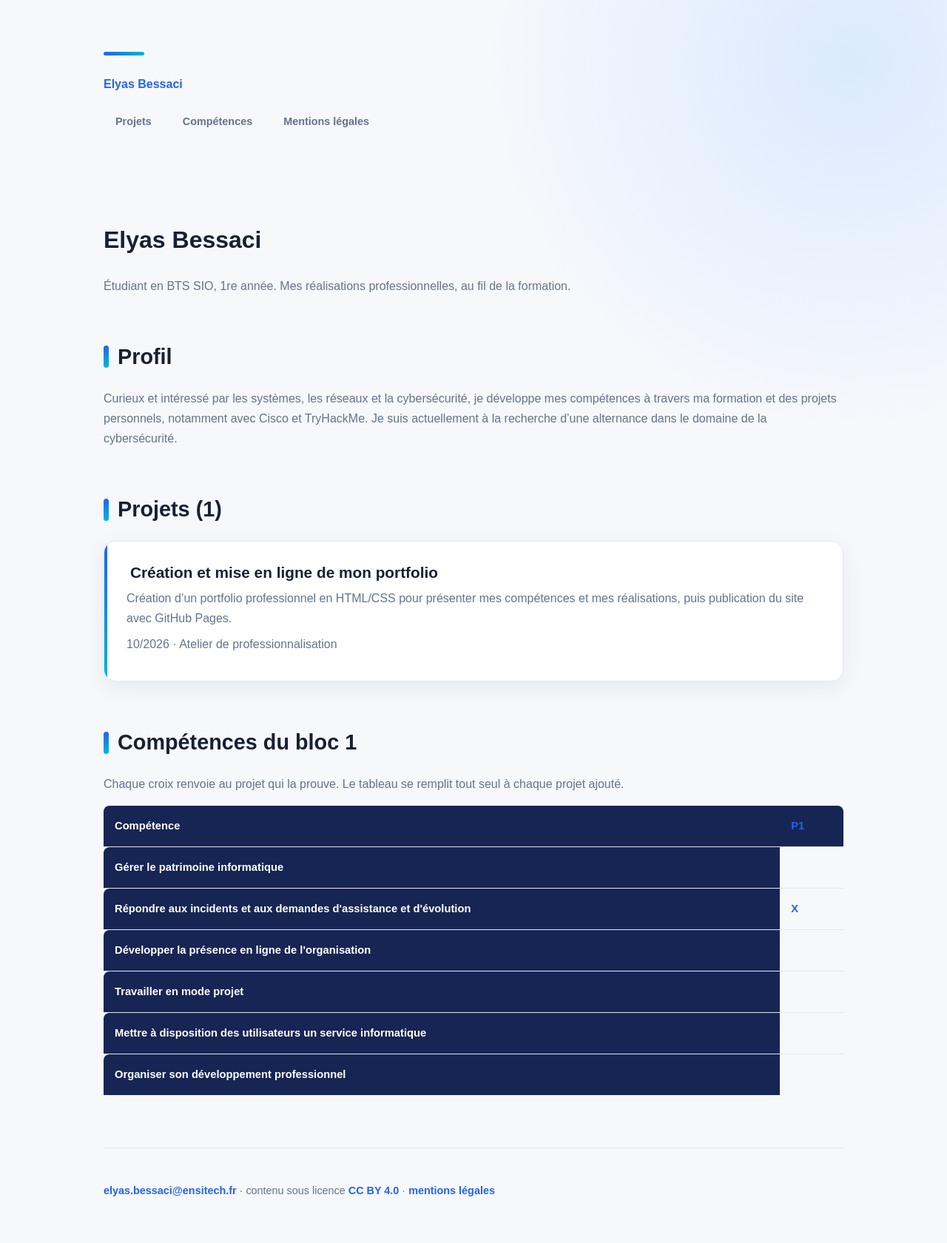
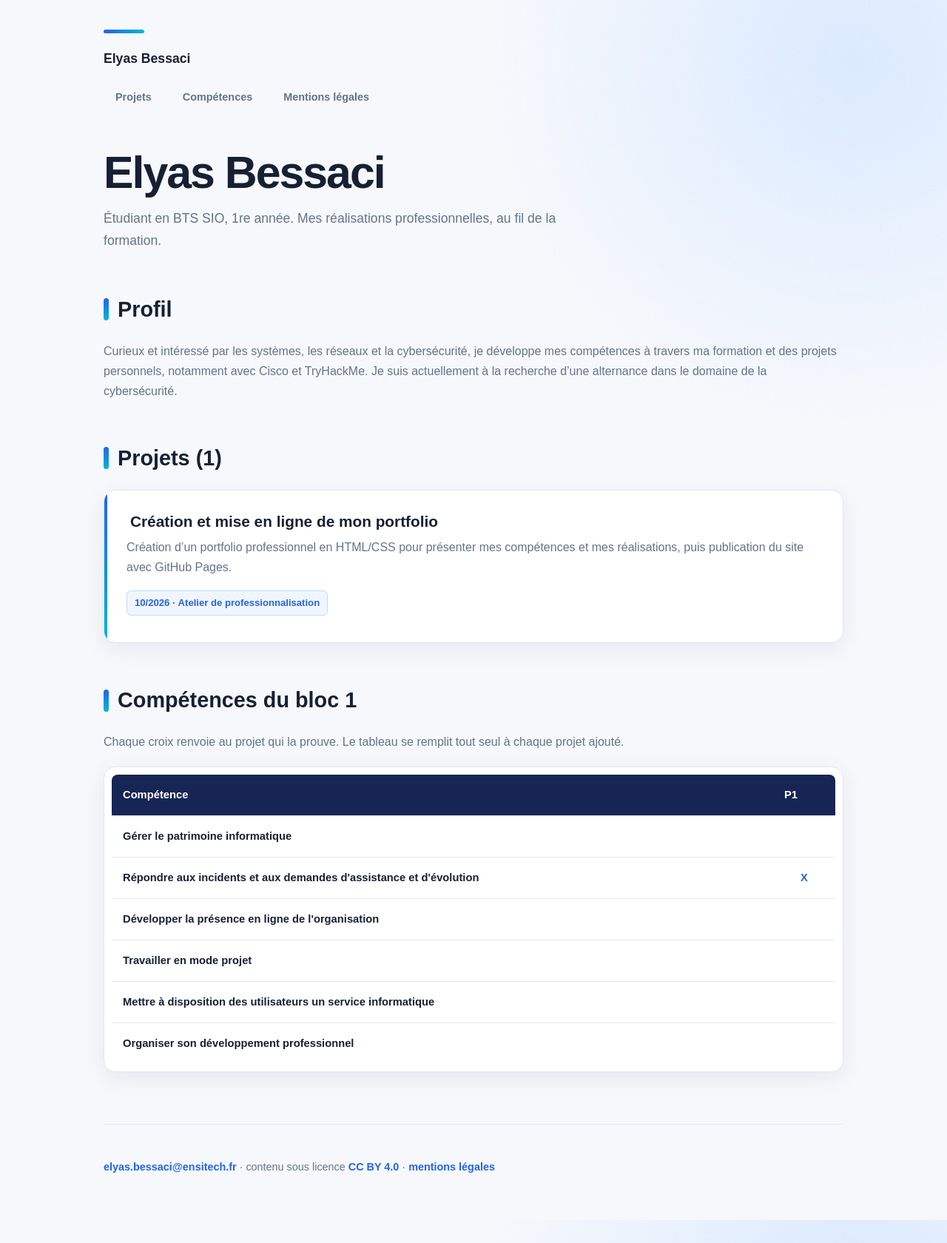
Before and after one commit to elyas-b/portfolio-, a Jekyll site: the page built from index.html, in a window 1280 px wide. Shown: the whole page at 74% size. Built offline with Jekyll 4.4.1, drawn with Linux system fonts in a browser that asks for light colours.

Commit message:
Update style.css

```diff
--- a/css/style.css
+++ b/css/style.css
@@ -1,5 +1,6 @@
 /* =========================================================
-   PORTFOLIO BTS SIO — DESIGN
+   PORTFOLIO BTS SIO — DESIGN (version corrigée)
+   À placer dans : css/style.css
    ========================================================= */
 
 :root {
@@ -22,9 +23,7 @@
 }
 
 
-/* =========================================================
-   BASE
-   ========================================================= */
+/* ---------- BASE ---------- */
 
 * {
     box-sizing: border-box;
@@ -40,16 +39,13 @@ body {
         radial-gradient(circle at 90% 5%, #dbeafe 0, transparent 25%),
         var(--background);
     color: var(--text);
-
     font-family: Arial, Helvetica, sans-serif;
     font-size: 16px;
     line-height: 1.7;
 }
 
 
-/* =========================================================
-   STRUCTURE
-   ========================================================= */
+/* ---------- STRUCTURE ---------- */
 
 header,
 main,
@@ -59,7 +55,7 @@ footer {
 }
 
 header {
-    padding: 70px 0 55px;
+    padding: 40px 0 10px;
 }
 
 main {
@@ -69,107 +65,81 @@ main {
 footer {
     padding: 30px 0 45px;
     border-top: 1px solid var(--border);
+    color: var(--text-light);
+    font-size: 0.9rem;
 }
 
 
-/* =========================================================
-   EN-TÊTE / HERO
-   ========================================================= */
-
-header {
-    position: relative;
-}
+/* ---------- EN-TÊTE + NAVIGATION ---------- */
 
 header::before {
     content: "";
     display: block;
-
     width: 55px;
     height: 5px;
-
-    margin-bottom: 25px;
-
-    background: linear-gradient(
-        90deg,
-        var(--primary),
-        var(--cyan)
-    );
-
+    margin-bottom: 20px;
+    background: linear-gradient(90deg, var(--primary), var(--cyan));
     border-radius: 10px;
 }
 
-header h1 {
-    margin: 0;
-
-    color: var(--text);
-
-    font-size: clamp(2.4rem, 6vw, 4.2rem);
+header .site {
+    margin: 0 0 15px;
+    font-size: 1.1rem;
     font-weight: 800;
-    line-height: 1.05;
-    letter-spacing: -2px;
 }
 
-header .sous-titre {
-    max-width: 650px;
-
-    margin: 18px 0 0;
-
-    color: var(--text-light);
-
-    font-size: 1.15rem;
-    line-height: 1.7;
-}
-
-
-/* =========================================================
-   NAVIGATION
-   ========================================================= */
-
-nav {
-    margin-bottom: 35px;
+header .site a {
+    color: var(--text);
 }
 
 nav ul {
     display: flex;
     flex-wrap: wrap;
     gap: 10px;
-
     margin: 0;
     padding: 0;
-
     list-style: none;
 }
 
 nav a {
     display: inline-block;
-
     padding: 8px 15px;
-
     color: var(--text-light);
-
     border: 1px solid transparent;
     border-radius: 8px;
-
     font-size: 0.9rem;
     font-weight: 600;
-
     transition: 0.2s ease;
 }
 
 nav a:hover {
     color: var(--primary);
-
     background: var(--surface);
-
     border-color: var(--border-blue);
-
     text-decoration: none;
 }
 
 
-/* =========================================================
-   TEXTE GÉNÉRAL
-   ========================================================= */
+/* ---------- TITRE PRINCIPAL (accueil + pages projets) ---------- */
+
+main h1 {
+    margin: 40px 0 0;
+    color: var(--text);
+    font-size: clamp(2.2rem, 6vw, 3.8rem);
+    font-weight: 800;
+    line-height: 1.05;
+    letter-spacing: -2px;
+}
+
+main .sous-titre {
+    max-width: 650px;
+    margin: 15px 0 0;
+    color: var(--text-light);
+    font-size: 1.1rem;
+}
+
+
+/* ---------- TEXTE GÉNÉRAL ---------- */
 
 p {
     color: var(--text-light);
@@ -187,36 +157,24 @@ a:hover {
 }
 
 
-/* =========================================================
-   TITRES DE SECTIONS
-   ========================================================= */
+/* ---------- TITRES DE SECTIONS ---------- */
 
 h2 {
     display: flex;
     align-items: center;
     gap: 12px;
-
-    margin: 65px 0 25px;
-
+    margin: 60px 0 25px;
     color: var(--text);
-
     font-size: 1.8rem;
     line-height: 1.2;
 }
 
 h2::before {
     content: "";
-
     width: 7px;
     height: 30px;
-
     flex-shrink: 0;
-
-    background: linear-gradient(
-        var(--primary),
-        var(--cyan)
-    );
-
+    background: linear-gradient(var(--primary), var(--cyan));
     border-radius: 10px;
 }
 
@@ -226,96 +184,56 @@ h3 {
 }
 
 
-/* =========================================================
-   PROFIL
-   ========================================================= */
+/* ---------- PROFIL ----------
+   Demande : <h2 id="profil">Profil</h2> dans index.html */
 
-#Profil + p {
+#profil + p {
     margin: 0;
-
     max-width: 850px;
-
     padding: 25px 28px;
-
     background: var(--surface);
-
     border: 1px solid var(--border);
     border-left: 4px solid var(--primary);
     border-radius: 0 14px 14px 0;
-
     box-shadow: var(--shadow);
-
     font-size: 1.02rem;
 }
 
 
-/* =========================================================
-   CARTES DES PROJETS
-   ========================================================= */
+/* ---------- CARTES DES PROJETS ---------- */
 
 .carte {
     position: relative;
-
     display: block;
-
     margin: 20px 0;
     padding: 28px 30px;
-
     background: var(--surface);
-
     border: 1px solid var(--border);
     border-radius: 16px;
-
     box-shadow: var(--shadow);
-
     overflow: hidden;
-
-    transition:
-        transform 0.25s ease,
-        box-shadow 0.25s ease,
-        border-color 0.25s ease;
+    transition: transform 0.25s ease, box-shadow 0.25s ease, border-color 0.25s ease;
 }
-
-
-/* petite ligne colorée sur le côté */
 
 .carte::before {
     content: "";
-
     position: absolute;
-
     top: 0;
     left: 0;
-
     width: 4px;
     height: 100%;
-
-    background: linear-gradient(
-        180deg,
-        var(--primary),
-        var(--cyan)
-    );
+    background: linear-gradient(180deg, var(--primary), var(--cyan));
 }
-
-
-/* effet au passage de la souris */
 
 .carte:hover {
     transform: translateY(-5px);
-
     border-color: var(--border-blue);
-
     box-shadow: var(--shadow-hover);
 }
 
-
-/* titre du projet */
-
 .carte h3 {
     margin: 0 0 8px;
-
     padding-left: 5px;
-
     font-size: 1.3rem;
 }
 
@@ -328,174 +246,140 @@ h3 {
     text-decoration: none;
 }
 
-
-/* description */
-
 .carte p {
     margin: 8px 0;
 }
 
 
-/* =========================================================
-   MÉTADONNÉES DES PROJETS
-   ========================================================= */
+/* ---------- MÉTADONNÉES (class="meta") ---------- */
 
-.Meta {
+.meta {
     display: inline-block;
-
     margin-top: 10px !important;
     padding: 5px 10px;
-
     color: var(--primary) !important;
-
     background: var(--surface-blue);
-
     border: 1px solid var(--border-blue);
     border-radius: 6px;
-
     font-size: 0.82rem !important;
     font-weight: 600;
 }
 
 
-/* =========================================================
-   LISTE DES COMPÉTENCES
-   ========================================================= */
+/* ---------- COMPÉTENCES (page projet) ----------
+   Demande : class="comp-tag" à la place de class="comp" dans le layout projet */
 
 .comp-liste {
     margin-top: 20px;
-
     color: var(--text-light);
-
     font-size: 0.95rem;
 }
 
+.comp-tag {
+    display: inline-block;
+    margin: 4px 6px 0 0;
+    padding: 3px 10px;
+    color: var(--primary);
+    background: var(--surface-blue);
+    border: 1px solid var(--border-blue);
+    border-radius: 6px;
+    font-size: 0.85rem;
+    font-weight: 600;
+}
 
-/* =========================================================
-   TABLEAU
-   ========================================================= */
 
-.comp {
+/* ---------- TABLEAU (class="defile") ---------- */
+
+.defile {
+    width: 100%;
     margin-top: 20px;
-
     padding: 10px;
-
     background: var(--surface);
-
     border: 1px solid var(--border);
     border-radius: 16px;
-
     box-shadow: var(--shadow);
-
     overflow-x: auto;
 }
 
 table {
     width: 100%;
-
     border-collapse: separate;
     border-spacing: 0;
-
     font-size: 0.92rem;
 }
 
 th,
 td {
     padding: 15px;
-
     border-bottom: 1px solid var(--border);
-
     text-align: left;
     vertical-align: middle;
 }
 
-th {
+/* ligne d'en-tête (haut) */
+thead th {
     color: white;
-
     background: #172554;
-
     font-weight: 700;
 }
 
-th:first-child {
+thead th a {
+    color: white;
+}
+
+thead th:first-child {
     border-radius: 8px 0 0 0;
 }
 
-th:last-child {
+thead th:last-child {
     border-radius: 0 8px 0 0;
 }
 
-tr:last-child td {
+/* première colonne (noms des compétences) */
+tbody th {
+    color: var(--text);
+    font-weight: 600;
+}
+
+tbody tr:last-child th,
+tbody tr:last-child td {
     border-bottom: none;
 }
 
-tr:hover td {
+tbody tr:hover th,
+tbody tr:hover td {
     background: var(--surface-blue);
 }
 
-td.Affaire {
+/* cases avec la croix (class="case") */
+td.case {
     color: var(--primary);
-
     text-align: center;
-
     font-weight: 800;
 }
 
 
-/* =========================================================
-   ZONE DE DÉFILEMENT DU TABLEAU
-   ========================================================= */
-
-.défilé {
-    width: 100%;
-
-    overflow-x: auto;
-}
-
-
-/* =========================================================
-   IMAGES
-   ========================================================= */
+/* ---------- IMAGES ---------- */
 
 img {
     max-width: 100%;
     height: auto;
-
     border-radius: 12px;
 }
 
 
-/* =========================================================
-   CODE
-   ========================================================= */
+/* ---------- CODE ---------- */
 
 code {
     padding: 3px 7px;
-
     color: var(--primary-dark);
-
     background: #eff6ff;
-
     border-radius: 5px;
-
     font-size: 0.9em;
 }
 
 
-/* =========================================================
-   FOOTER
-   ========================================================= */
-
-footer {
-    color: var(--text-light);
-
-    font-size: 0.9rem;
-}
-
-
-/* =========================================================
-   PETITS ÉCRANS
-   ========================================================= */
+/* ---------- PETITS ÉCRANS ---------- */
 
 @media (max-width: 650px) {
 
@@ -506,15 +390,15 @@ footer {
     }
 
     header {
-        padding: 45px 0 35px;
+        padding: 30px 0 5px;
     }
 
-    header h1 {
-        font-size: 2.5rem;
+    main h1 {
+        font-size: 2.3rem;
         letter-spacing: -1px;
     }
 
-    header .sous-titre {
+    main .sous-titre {
         font-size: 1rem;
     }
 
@@ -527,7 +411,7 @@ footer {
         padding: 22px 20px;
     }
 
-    #Profil + p {
+    #profil + p {
         padding: 20px;
     }
 
```
